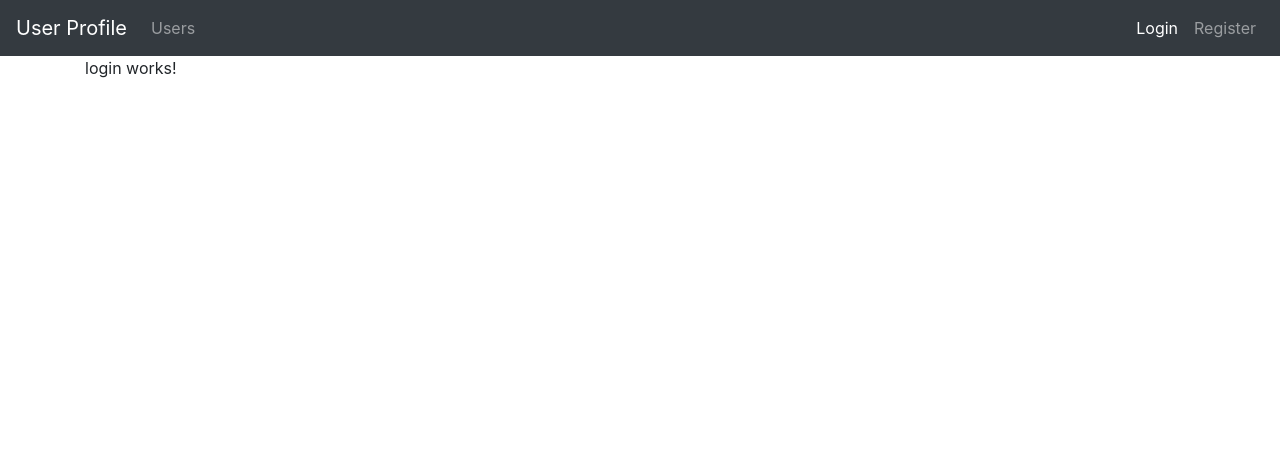
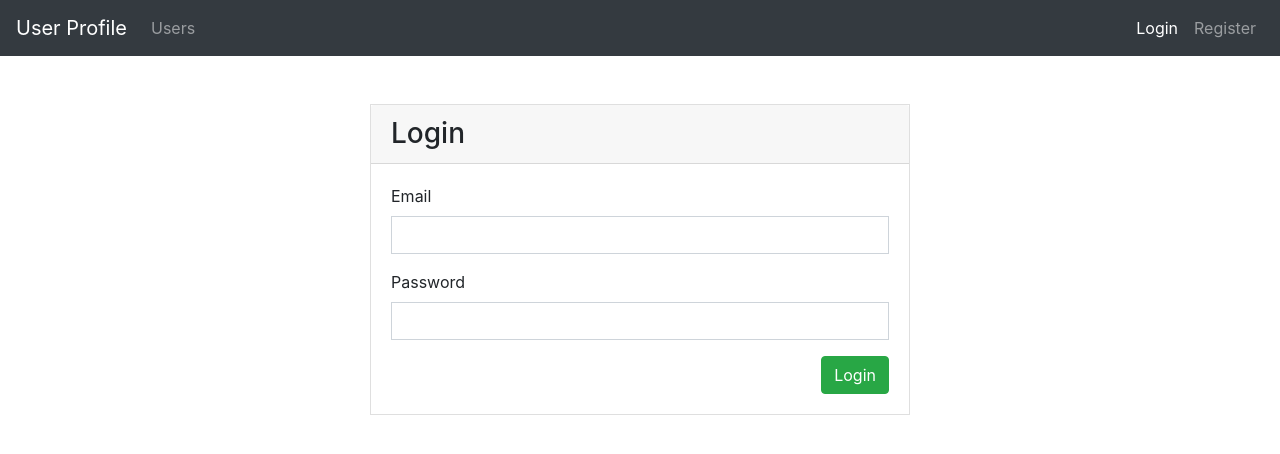
Before and after one commit to ersaumya/CRUD-MEAN-App, an Angular app in the folder ui/: page /login in a window 1280 px wide. Shown: the top 454 px of the page. Built offline with nearby package versions, Linux system fonts and the light colour scheme.

Commit message:
login template added

```diff
--- a/ui/src/app/login/login.component.html
+++ b/ui/src/app/login/login.component.html
@@ -1 +1,24 @@
-<p>login works!</p>
+<div class="row pt-5">
+    <div class="col-md-6 mx-auto">
+        <div class="card rounded-0">
+            <div class="card-header">
+                <h3 class="mb-0">Login</h3>
+            </div>
+            <div class="card-body">
+                <form [formGroup]="form" (ngSubmit)="loginUser()" novalidate>
+
+                    <div class="form-group">
+                        <label for="">Email</label>
+                        <input type="text" formControlName="email" name="email" class="form-control rounded-0" required>
+                    </div>
+                    <div class="form-group">
+                        <label for="">Password</label>
+                        <input type="password" formControlName="password"  name="password" class="form-control rounded-0" required>
+                    </div>
+
+                    <button type="submit"  class="btn btn-success float-right">Login</button>
+                </form>
+            </div>
+        </div>
+    </div>
+</div>
--- a/ui/src/app/login/login.component.ts
+++ b/ui/src/app/login/login.component.ts
@@ -1,15 +1,22 @@
 import { Component, OnInit } from '@angular/core';
+import { FormGroup, FormControl } from '@angular/forms';
 
 @Component({
   selector: 'app-login',
   templateUrl: './login.component.html',
-  styleUrls: ['./login.component.css']
+  styleUrls: ['./login.component.css'],
 })
 export class LoginComponent implements OnInit {
-
-  constructor() { }
+  form: FormGroup;
+  constructor() {}
 
   ngOnInit(): void {
+    this.form = new FormGroup({
+      email: new FormControl(''),
+      password: new FormControl(''),
+    });
   }
-
+  loginUser(){
+    console.log(this.form.value);
+  }
 }
```
